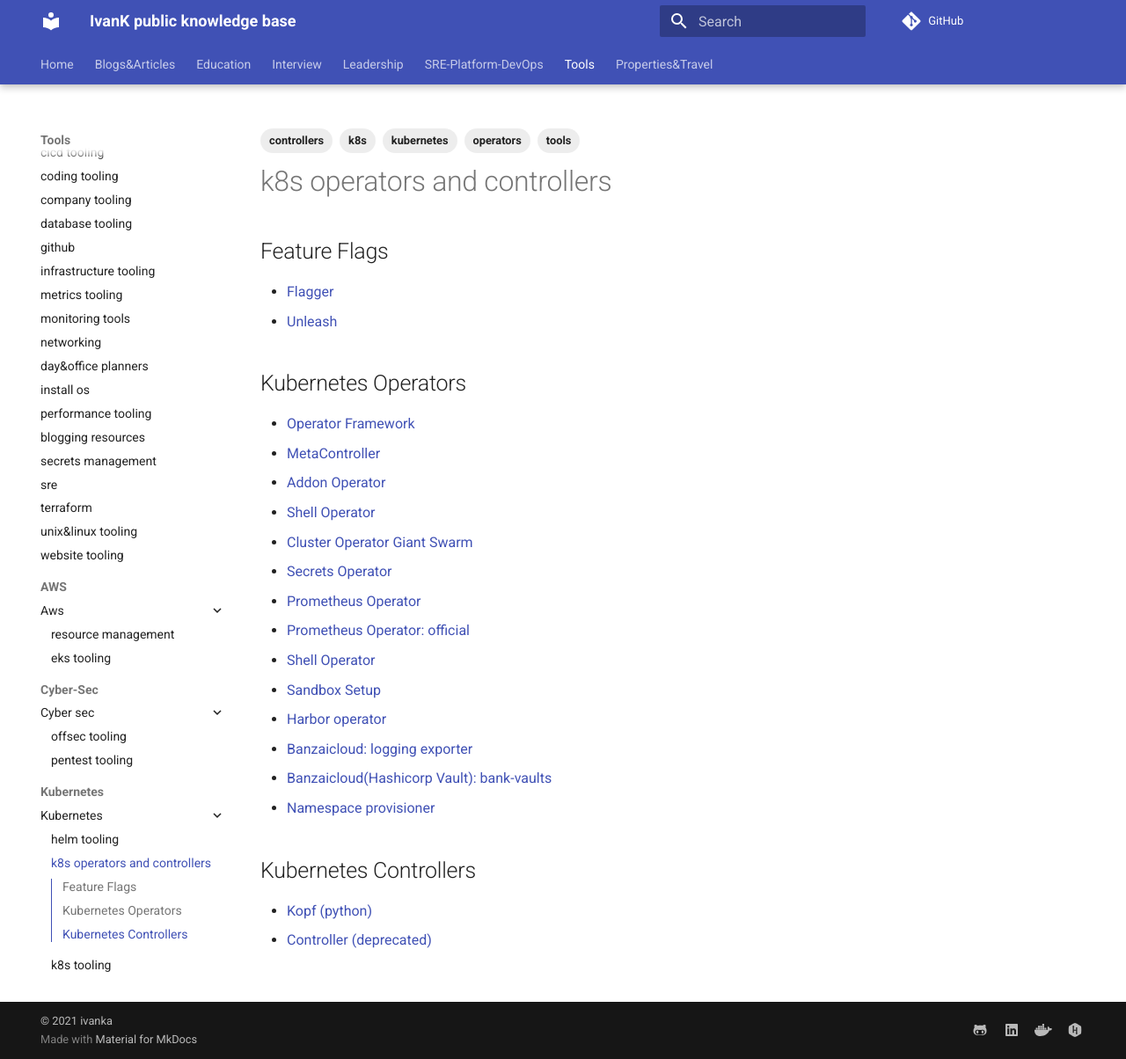
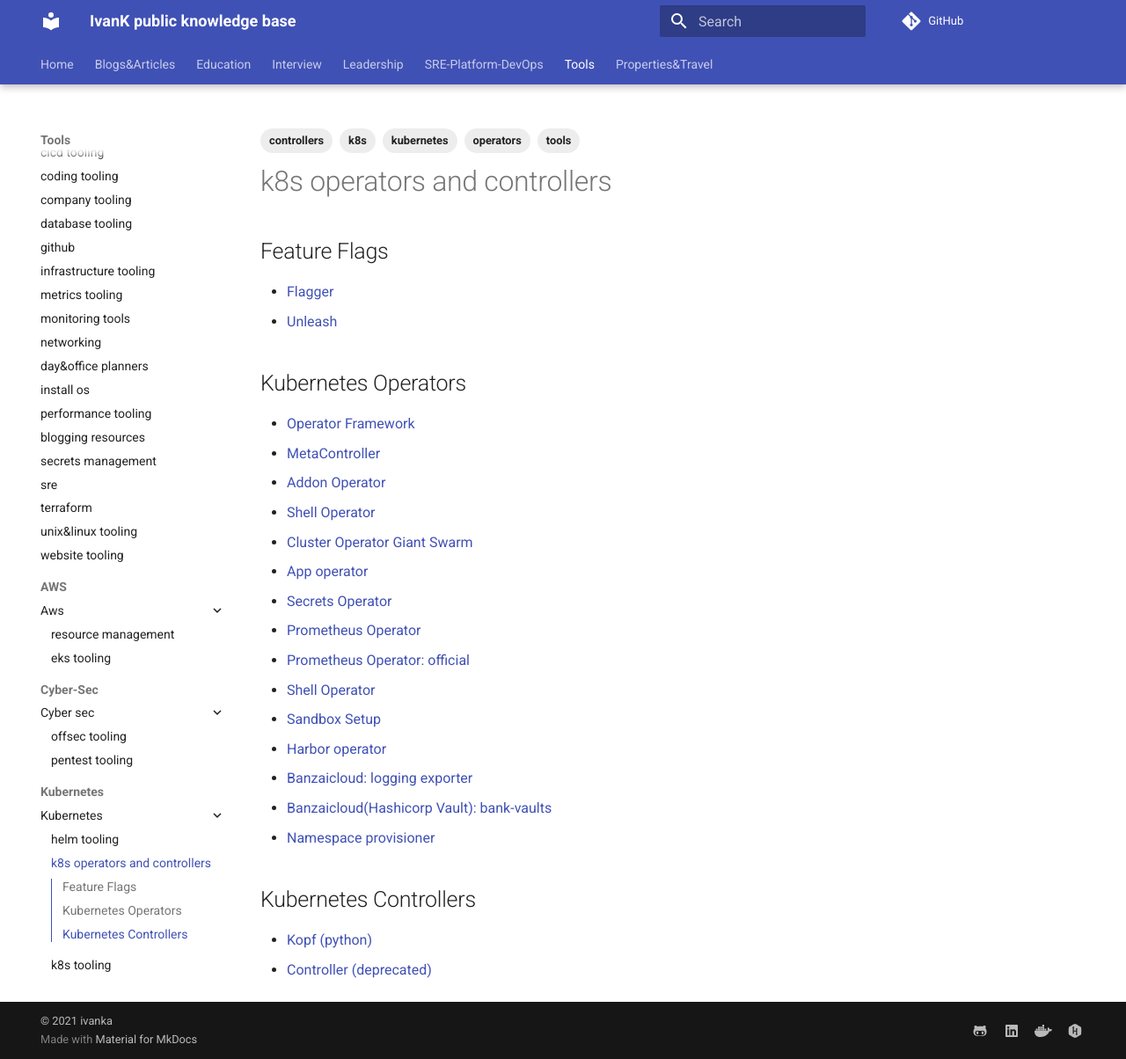
Before and after one commit to ivankatliarchuk/knowledge-base, an MkDocs documentation site: the page built from docs/tools/kubernetes/k8s-operators.md, in a window 1280 px wide and 1204 px high. Shown: the whole window at 88% size. Built offline with MkDocs 1.6.1 and Material for MkDocs 9.7.7, drawn with Linux system fonts in a browser that asks for light colours; comment, search, counter and statistics services are not loaded.

Commit message:
giant swarm
Signed-off-by: ivan katliarchuk <ivan.katliarchuk@gmail.com>

```diff
--- a/docs/tools/kubernetes/k8s-operators.md
+++ b/docs/tools/kubernetes/k8s-operators.md
@@ -19,6 +19,7 @@
 - [Addon Operator](https://github.com/flant/addon-operator)
 - [Shell Operator](https://github.com/flant/shell-operator)
 - [Cluster Operator Giant Swarm](https://github.com/giantswarm/cluster-operator)
+- [App operator](https://github.com/giantswarm/app-operator)
 - [Secrets Operator](https://github.com/cyberark/secrets-provider-for-k8s)
 - [Prometheus Operator](https://coreos.com/blog/the-prometheus-operator.html)
 - [Prometheus Operator: official](https://github.com/prometheus-operator/kube-prometheus)
```
